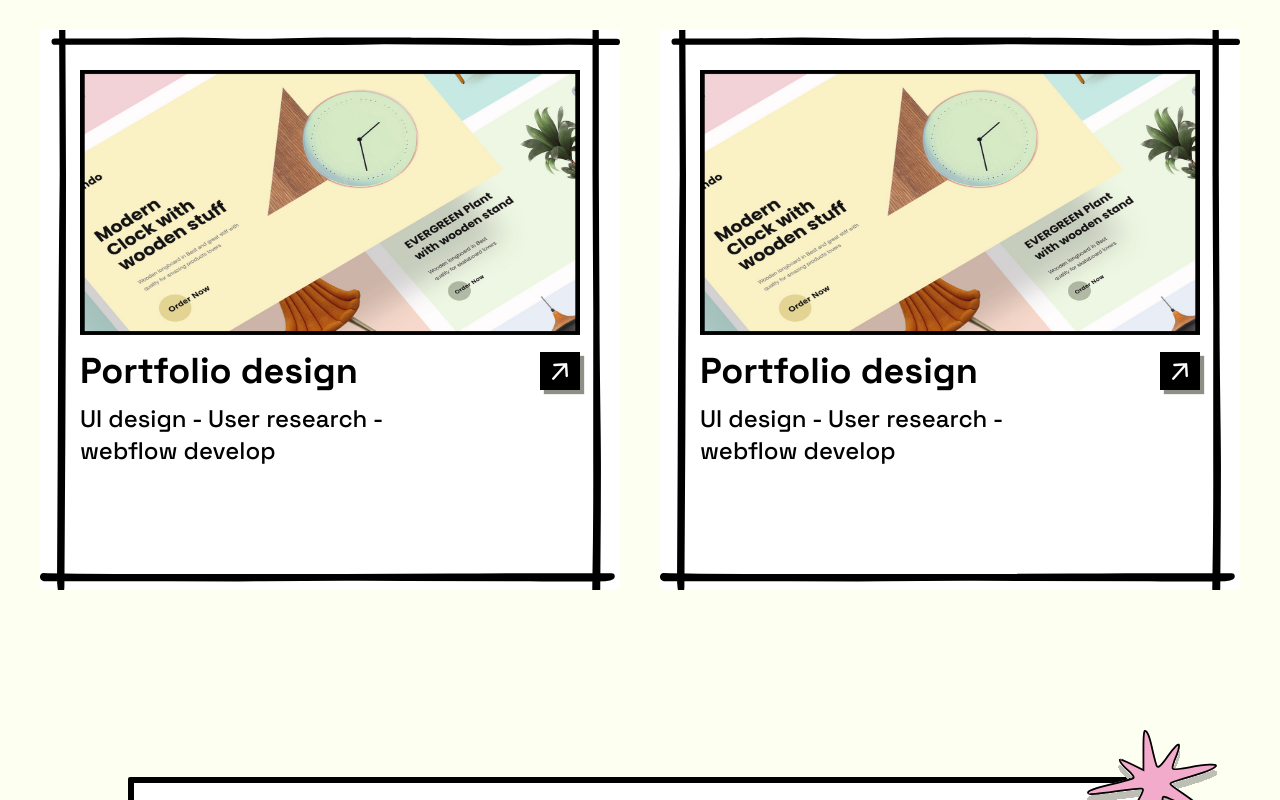
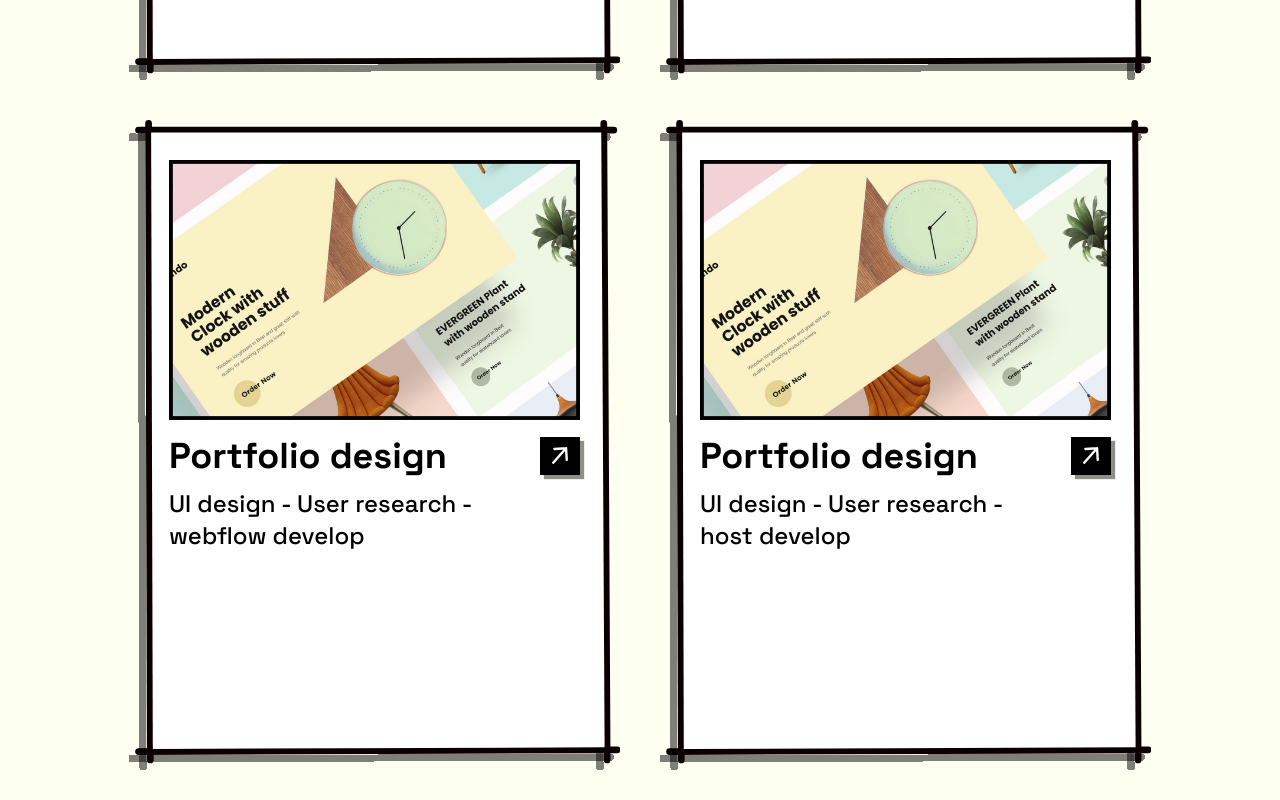
Before and after one commit to salmanfaraj06/react-setup-template, a React (Vite) app: page / in a window 1280 px wide. Shown: the part 1780-2580 px from the top of the page. Built offline with nearby package versions, Linux system fonts and the light colour scheme.

Commit message:
project card changed

```diff
--- a/src/components/Projects.jsx
+++ b/src/components/Projects.jsx
@@ -3,6 +3,7 @@ import { Img } from "./Img";
 import { Text } from "./Text";
 import { Heading } from "./Heading";
 import { Button } from "./Button";
+import ProjectsArea from "./ProjectsArea";
 
 const data = [
   {
@@ -26,40 +27,40 @@ const data = [
   {
     portfolio: "images/img_rectangle_6.png",
     title: "Portfolio design",
-    description: "UI design - User research - webflow develop",
+    description: "UI design - User research - host develop",
     link: "#",
   },
   // ... add more projects here
 ];
 
-const ProjectCard = ({ portfolio, title, description, link }) => (
-  <div className="relative w-full">
-    <div className="relative w-full h-[560px] bg-white-A700_01 overflow-hidden md:h-auto">
-      <div className="absolute inset-0 bg-[url(/public/images/img_group_7.svg)] bg-no-repeat bg-center bg-cover" />
-      <div className="flex flex-col justify-between h-full p-10 md:p-5">
-        <Img
-          src={portfolio}
-          alt="portfolio"
-          className="w-full h-auto max-h-[265px] md:max-h-[200px] mb-4"
-        />
+// const ProjectCard = ({ portfolio, title, description, link }) => (
+//   <div className="relative w-full">
+//     <div className="relative w-full h-[560px] bg-white-A700_01 overflow-hidden md:h-auto">
+//       <div className="absolute inset-0 bg-[url(/public/images/img_group_7.svg)] bg-no-repeat bg-center bg-cover" />
+//       <div className="flex flex-col justify-between h-full p-10 md:p-5">
+//         <Img
+//           src={portfolio}
+//           alt="portfolio"
+//           className="w-full h-auto max-h-[265px] md:max-h-[200px] mb-4"
+//         />
 
-        <div className="h-full">
-          <div className="flex items-center justify-between ">
-            <Heading as="h2">{title}</Heading>{" "}
-            <Button size="xs" shape="square" className="w-10 h-10">
-              <a href={link}>
-                <Img src="images/img_arrow_left.svg" alt="arrow" />
-              </a>
-            </Button>
-          </div>
-          <Text as="p" className="my-3 w-[75%]">
-            {description}
-          </Text>
-        </div>
-      </div>
-    </div>
-  </div>
-);
+//         <div className="h-full">
+//           <div className="flex items-center justify-between ">
+//             <Heading as="h2">{title}</Heading>{" "}
+//             <Button size="xs" shape="square" className="w-10 h-10">
+//               <a href={link}>
+//                 <Img src="images/img_arrow_left.svg" alt="arrow" />
+//               </a>
+//             </Button>
+//           </div>
+//           <Text as="p" className="my-3 w-[75%]">
+//             {description}
+//           </Text>
+//         </div>
+//       </div>
+//     </div>
+//   </div>
+// );
 
 function Projects() {
   return (
@@ -74,9 +75,13 @@ function Projects() {
           className="h-4 w-full"
         />
       </div>
+
       <div className="grid grid-cols-2 gap-10 md:grid-cols-1 md:gap-6">
+
+
+
         {data.map((project, index) => (
-          <ProjectCard
+          <ProjectsArea
             key={"project" + index}
             portfolio={project.portfolio}
             title={project.title}
--- /dev/null
+++ b/src/components/ProjectsArea.jsx
@@ -0,0 +1,30 @@
+import React from 'react'
+import { Heading } from "./Heading";
+import { Button } from "./Button";
+import { Text } from "./Text";
+
+const ProjectsArea = ({ portfolio, title, description, link }) => {
+    return (
+        <div className='bg-[url(/public/images/back.svg)] bg-center bg-no-repeat bg-cover h-[650px] w-[491px]'>
+            <div className='flex flex-col justify-between h-full p-10 md:p-5'>
+                <img src={portfolio} alt='portfolio' className='w-full h-auto max-h-[265px] md:max-h-[200px] mb-4' />
+                <div className='h-full'>
+                    <div className='flex items-center justify-between'>
+                        <Heading as="h2">{title}</Heading>{" "}
+                        <Button size="xs" shape="square" className="w-10 h-10">
+                            <a href={link}>
+                                <img src="images/img_arrow_left.svg" alt="arrow" />
+                            </a>
+                        </Button>
+                    </div>
+                    <Text as="p" className="my-3 w-[75%]">
+                        {description}
+                    </Text>
+                </div>
+            </div>
+
+        </div>
+    )
+}
+
+export default ProjectsArea
```
Also changed, not shown: public/images/back.svg (added).
